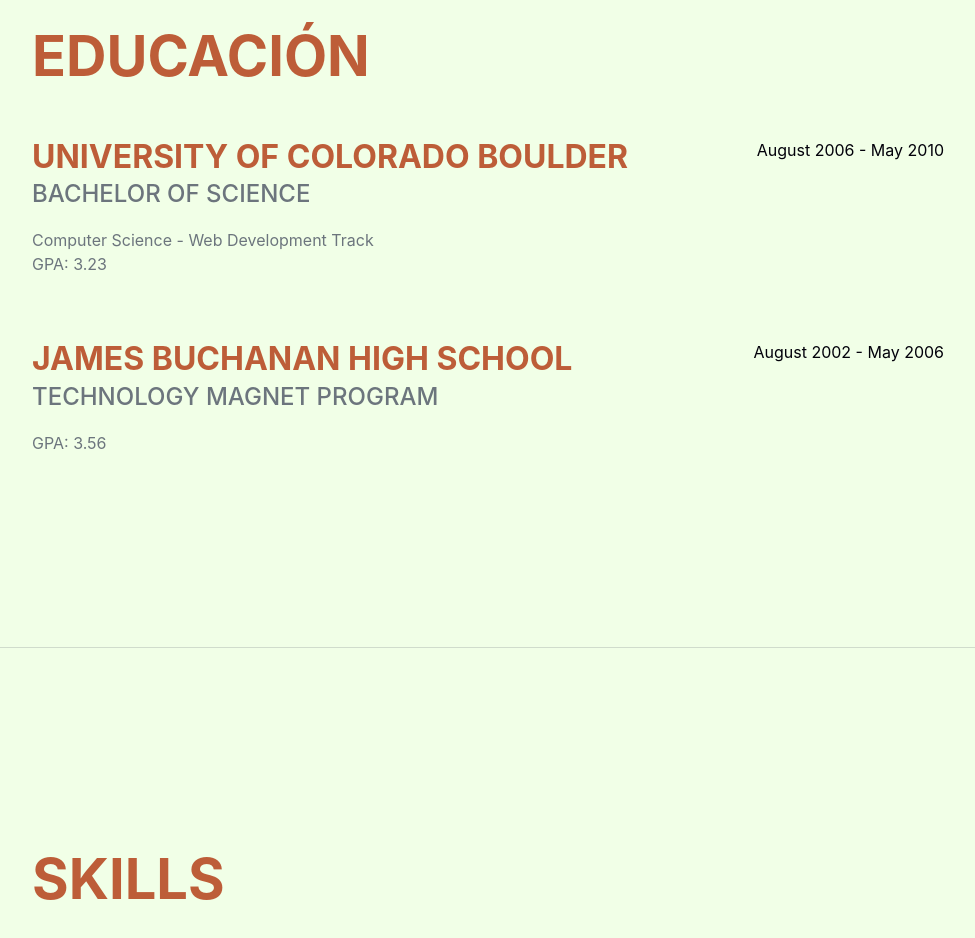
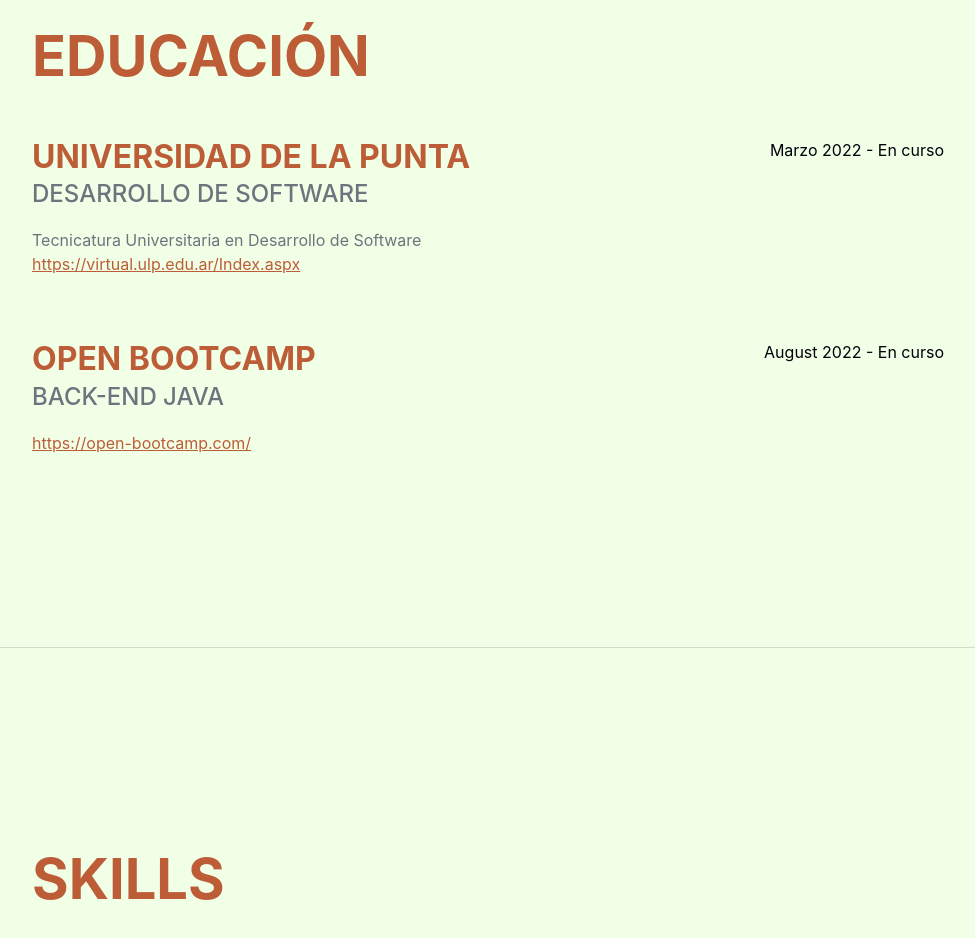
Before and after one commit to KannemanM/kannemanm, a plain HTML site: page index.html in a window 1280 px wide. Shown: the part 2160-3098 px from the top of the page, without its empty margins (288-1263 px from the left). Drawn offline with nearby package versions, Linux system fonts and the light colour scheme; a web font is replaced by a local one.

Commit message:
Update index.html
update educacion

```diff
--- a/index.html
+++ b/index.html
@@ -105,20 +105,20 @@
                     <h2 class="mb-5">Educación</h2>
                     <div class="d-flex flex-column flex-md-row justify-content-between mb-5">
                         <div class="flex-grow-1">
-                            <h3 class="mb-0">University of Colorado Boulder</h3>
-                            <div class="subheading mb-3">Bachelor of Science</div>
-                            <div>Computer Science - Web Development Track</div>
-                            <p>GPA: 3.23</p>
+                            <h3 class="mb-0">Universidad de La Punta</h3>
+                            <div class="subheading mb-3">Desarrollo de Software</div>
+                            <div>Tecnicatura Universitaria en Desarrollo de Software</div>
+                            <p><a href="https://virtual.ulp.edu.ar/Index.aspx" target="_blank">https://virtual.ulp.edu.ar/Index.aspx</a></p>
                         </div>
-                        <div class="flex-shrink-0"><span class="text-primary">August 2006 - May 2010</span></div>
+                        <div class="flex-shrink-0"><span class="text-primary">Marzo 2022 - En curso</span></div>
                     </div>
                     <div class="d-flex flex-column flex-md-row justify-content-between">
                         <div class="flex-grow-1">
-                            <h3 class="mb-0">James Buchanan High School</h3>
-                            <div class="subheading mb-3">Technology Magnet Program</div>
-                            <p>GPA: 3.56</p>
+                            <h3 class="mb-0">Open Bootcamp</h3>
+                            <div class="subheading mb-3">Back-End Java</div>
+                            <p><a href="https://open-bootcamp.com/">https://open-bootcamp.com/</a></p>
                         </div>
-                        <div class="flex-shrink-0"><span class="text-primary">August 2002 - May 2006</span></div>
+                        <div class="flex-shrink-0"><span class="text-primary">August 2022 - En curso</span></div>
                     </div>
                 </div>
             </section>
@@ -179,7 +179,7 @@
                     <ul class="fa-ul mb-0">
                         <li>
                             <span class="fa-li"><i class="fas fa-check text-warning"></i></span>
-                            Introduccion a la Programación <a href="#about">Ver Certificado</a></li>
+                            Introduccion a la Programación <a href="https://community.open-bootcamp.com/user/kannemanm/certificaciones/caac3dd2-91c2-4e2d-bbd7-a09b48812d7b" target="_blank">Ver Certificado</a></li>
                         <li>
                             <span class="fa-li"><i class="fas fa-check text-warning"></i></span>
                             Java Básico <a href="#about">Ver Certificado</a>
```
